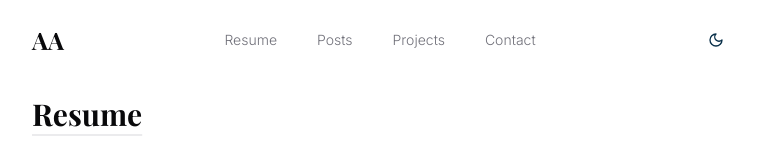
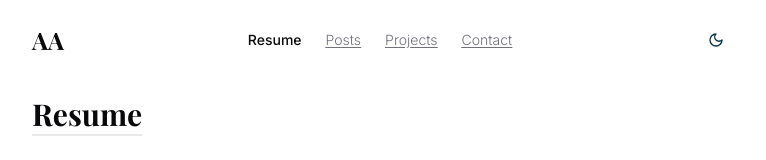
Before and after one commit to Affaq-Ahmed/Portfolio, a Next.js app: page /resume in a window 1280 px wide. Shown: the top 160 px of the page, without its empty margins (256-1022 px from the left). Built offline with nearby package versions, Linux system fonts and the light colour scheme; a web font is replaced by a local one.

Commit message:
refactor: move Header component to a new location and update imports; remove old Header component

```diff
--- a/app/layout.tsx
+++ b/app/layout.tsx
@@ -2,8 +2,8 @@ import type { Metadata } from 'next';
 import { Inter, Playfair_Display } from 'next/font/google';
 import './globals.css';
 import Providers from '@/components/providers';
-import Header from '@/components/landing/header';
-import Footer from '@/components/landing/footer';
+import Header from '@/components/header';
+import Footer from '@/components/footer';
 import { cn } from '@/lib/utils';
 
 const inter = Inter({ subsets: ['latin'], variable: '--font-sans' });
--- /dev/null
+++ b/components/header.tsx
@@ -0,0 +1,70 @@
+'use client';
+
+import Link from 'next/link';
+import React from 'react';
+import { usePathname } from 'next/navigation';
+import ThemeToggle from '@/components/theme-toggle';
+
+const Header = () => {
+  const pathname = usePathname();
+
+  // Function to check if the link is active
+  const isActive = (path: string) => pathname === path;
+
+  return (
+    <header className='fixed inset-x-0 top-0 z-50 bg-background/75 py-6 backdrop-blur-sm'>
+      <nav className='container flex max-w-3xl items-center justify-between'>
+        <div>
+          <Link href='/' className='font-serif text-2xl font-bold'>
+            AA
+          </Link>
+        </div>
+
+        <ul className='flex items-center gap-2 text-sm font-light text-muted-foreground sm:gap-6'>
+          <li
+            className={`underline underline-offset-2 transition-colors hover:text-foreground ${
+              isActive('/resume')
+                ? 'font-medium text-foreground no-underline'
+                : ''
+            }`}
+          >
+            <Link href='/resume'>Resume</Link>
+          </li>
+          <li
+            className={`underline underline-offset-2 transition-colors hover:text-foreground ${
+              isActive('/posts')
+                ? 'font-medium text-foreground no-underline'
+                : ''
+            }`}
+          >
+            <Link href='/posts'>Posts</Link>
+          </li>
+          <li
+            className={`underline underline-offset-2 transition-colors hover:text-foreground ${
+              isActive('/projects')
+                ? 'font-medium text-foreground no-underline'
+                : ''
+            }`}
+          >
+            <Link href='/projects'>Projects</Link>
+          </li>
+          <li
+            className={`underline underline-offset-2 transition-colors hover:text-foreground ${
+              isActive('/contact')
+                ? 'font-medium text-foreground no-underline'
+                : ''
+            }`}
+          >
+            <Link href='/contact'>Contact</Link>
+          </li>
+        </ul>
+
+        <div>
+          <ThemeToggle />
+        </div>
+      </nav>
+    </header>
+  );
+};
+
+export default Header;
--- a/components/landing/header.tsx
+++ /dev/null
@@ -1,38 +0,0 @@
-import Link from 'next/link';
-import React from 'react';
-import ThemeToggle from '@/components/theme-toggle';
-
-const Header = () => {
-  return (
-    <header className='fixed inset-x-0 top-0 z-50 bg-background/75 py-6 backdrop-blur-sm'>
-      <nav className='container flex max-w-3xl items-center justify-between'>
-        <div>
-          <Link href='/' className='font-serif text-2xl font-bold'>
-            AA
-          </Link>
-        </div>
-
-        <ul className='flex items-center gap-6 text-sm font-light text-muted-foreground sm:gap-10'>
-          <li className='transition-colors hover:text-foreground'>
-            <Link href='/resume'>Resume</Link>
-          </li>
-          <li className='transition-colors hover:text-foreground'>
-            <Link href='/posts'>Posts</Link>
-          </li>
-          <li className='transition-colors hover:text-foreground'>
-            <Link href='/projects'>Projects</Link>
-          </li>
-          <li className='transition-colors hover:text-foreground'>
-            <Link href='/contact'>Contact</Link>
-          </li>
-        </ul>
-
-        <div>
-          <ThemeToggle />
-        </div>
-      </nav>
-    </header>
-  );
-};
-
-export default Header;
--- a/components/resume/intro.tsx
+++ b/components/resume/intro.tsx
@@ -33,7 +33,7 @@ export default function ResumeIntro() {
             alt={`Affaq Ahmed's profile picture`}
             width={100}
             height={100}
-            className='-mt-4 h-24 w-24 rounded-full border-8 border-white grayscale hover:border-green-400 sm:-mt-20 sm:h-36 sm:w-36'
+            className='-mt-4 h-24 w-24 rounded-full border-4 sm:border-8 border-white grayscale hover:border-green-400 sm:-mt-20 sm:h-36 sm:w-36'
             priority
           />
         </div>
```
Also changed, not shown: components/footer.tsx (renamed from components/landing/footer.tsx).
